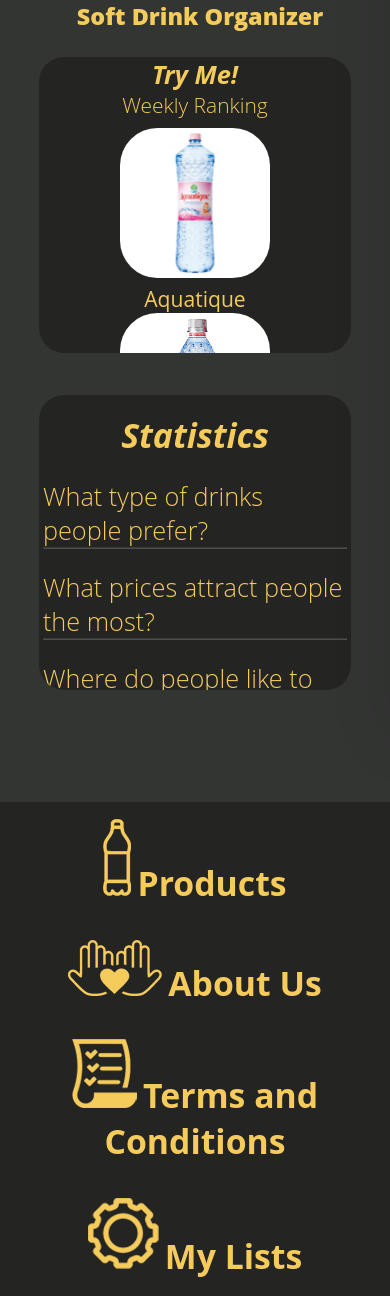
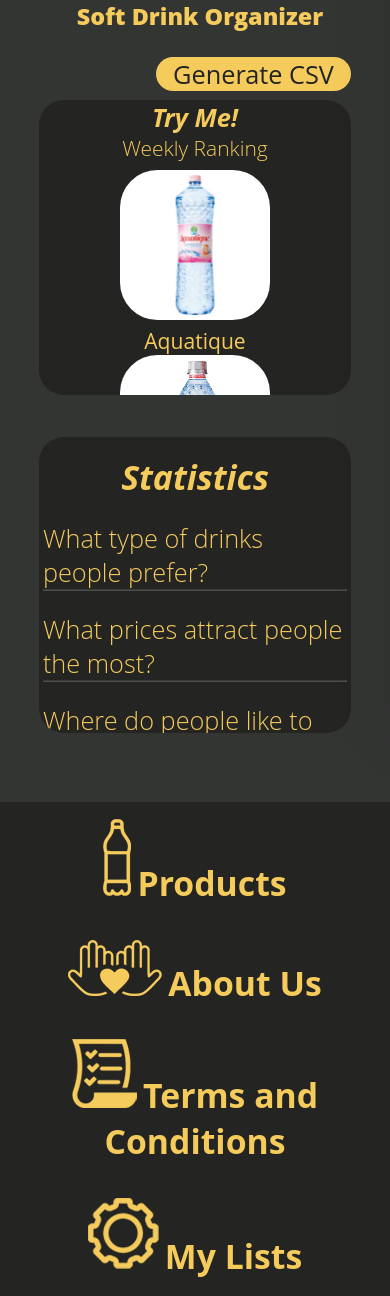
Before and after one commit to anamariaghiorghiu/SoDrO, a PHP site: page /homepageLogin.php in a window 390 px wide. Shown: the part 148-1444 px from the top of the page. Run offline with PHP 8.4, Linux system fonts and the light colour scheme.

Commit message:
homepage - generate CSV button

```diff
--- a/SoDrO_PHP/homepageLogin.php
+++ b/SoDrO_PHP/homepageLogin.php
@@ -3,8 +3,13 @@
 ?>
 
 	<div class="homepageContent">
-		<h2>Soft Drink Organizer</h2>
-		<h3>a sip of ingeniosity.</h3>
+		<div class="top">
+				<h2>Soft Drink Organizer</h2>
+				<h3>a sip of ingeniosity.</h3>
+				<div class="buttonCSV">
+					<button class="generateCSV">Generate CSV</button>
+				</div>
+		</div>
 		<div class="weeklyRankingAndStatistics">
 			<div class="weeklyRanking">
 				<h4> <i> Try Me! </i> </h4>
--- a/SoDrO_PHP/style.css
+++ b/SoDrO_PHP/style.css
@@ -1322,6 +1322,7 @@ textarea {
 }
 
 /* homepage login */
+
 .homepageContent{
     background-color: #333533;
 	width: 100%;
@@ -1331,17 +1332,39 @@ textarea {
 	position: relative;
 	color: #F5CB5C;
 }
+
+.top{
+    position: relative;
+}
+.generateCSV{
+    background-color: #F5CB5C;
+    color: #242423;
+    border-radius: 25px;
+    font-size: 3vh;
+    height: 5vh;
+    width: 17vw;
+    border: none;
+}
+.generateCSV:hover{
+    color: white;
+}
+.buttonCSV{
+    margin-left: 70vw;
+    padding-bottom: 1vh;
+    position: relative;
+}
 .homepageContent h2{
+    position: relative;
 	margin-left: 10px;
 	font-size: 4vw;
 	font-weight: 800;
 	margin-bottom: -2vh;
 }
 .homepageContent h3{
+    position: relative;
 	margin-left: 10px;
  	font-size: 3vw;
  	font-weight: 800;
-    margin-bottom: 2vh;
 }
 .weeklyRankingAndStatistics{
     column-count: 2;
@@ -1429,8 +1452,17 @@ textarea {
 }
 
 @media screen and (max-width: 950px) {
+    .buttonCSV{
+        margin-left: 50vw;
+    }
     .homepageContent{
         height: 85vh;
+    }
+    .generateCSV{
+        width: 30vh;
+    }
+    .buttonCSV{
+        margin-left: 55vw;
     }
     .weeklyRankingAndStatistics{
         column-count: 1;
@@ -1471,7 +1503,15 @@ textarea {
         display: none;
     }
 }
-
+@media screen and (max-width: 550px) {
+    .buttonCSV{
+        margin-left: 40vw;
+    }
+    .generateCSV{
+        height: 4vh;
+        width: 50vw;
+    }
+}
 @media screen and (max-height: 650px) {
     .homepageContent {
         height: 90vh;
@@ -1485,7 +1525,6 @@ textarea {
         margin-bottom: 1vh;
     }
 }
-
 
 
 /********************************************************/
```
